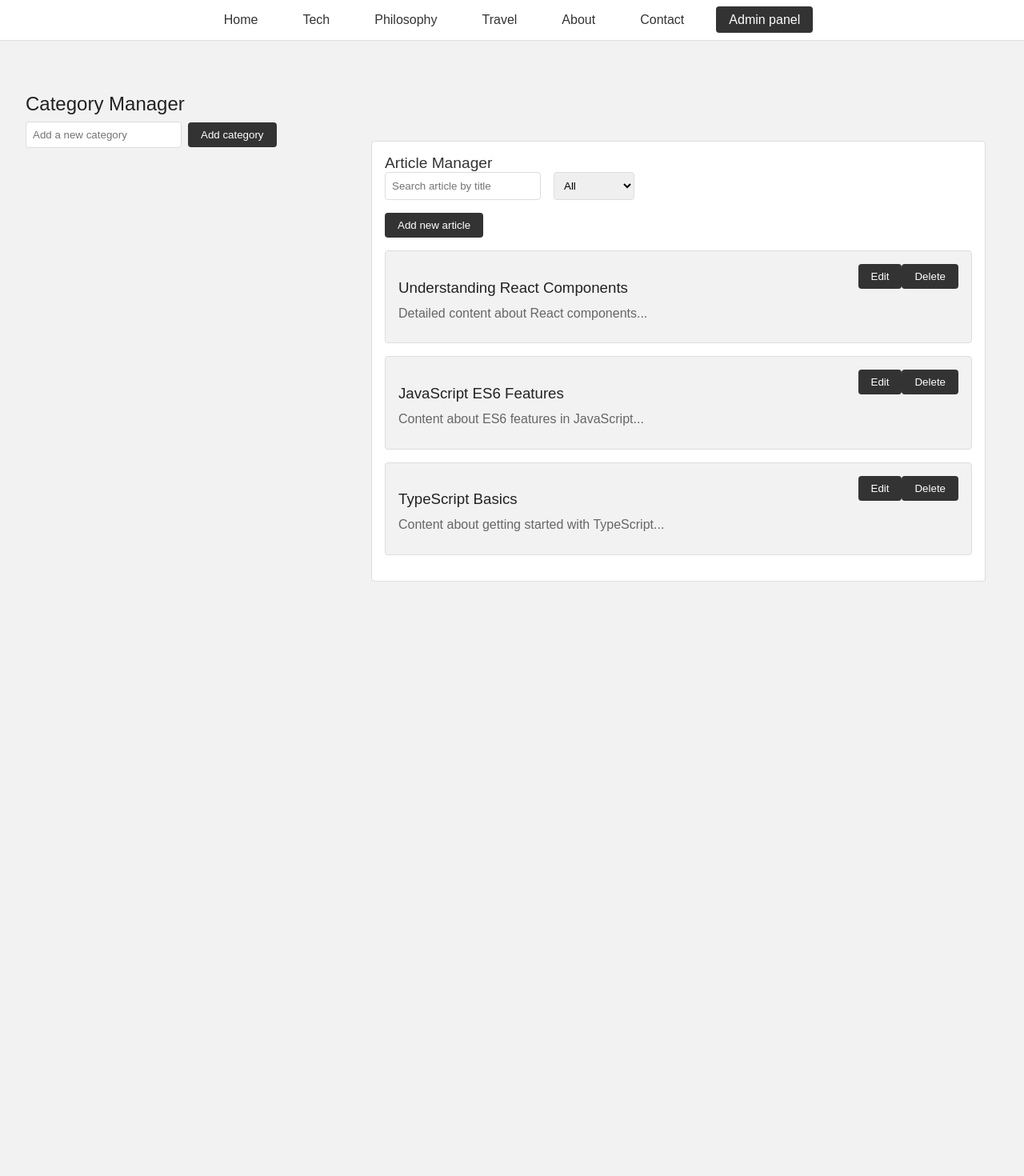
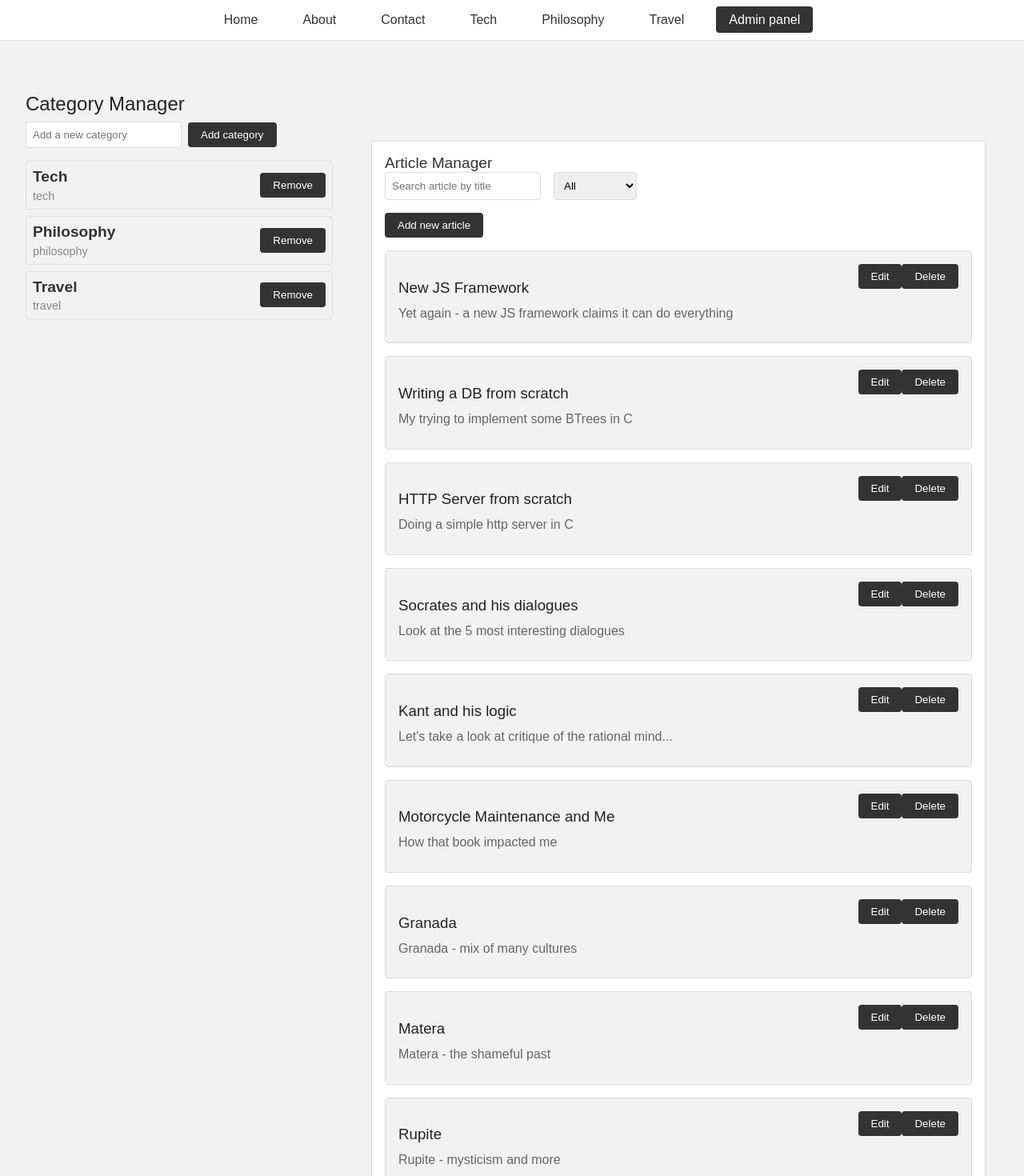
Before and after one commit to rikotsev/markdown-blog, a React (Create React App) app in the folder fe/: page /admin in a window 1280 px wide. Shown: the top 1470 px of the page at 80% size. Before the commit the page ends 800 px from the top, so only its background shows below. Built offline with nearby package versions, Linux system fonts and the light colour scheme.

Commit message:
spike(fe): added more implementation and a common api service

```diff
--- a/fe/src/components/admin/ArticleManager.tsx
+++ b/fe/src/components/admin/ArticleManager.tsx
@@ -1,24 +1,13 @@
 import React, {useState} from "react";
 import styles from './ArticleManager.module.css'
 import {useNavigate} from "react-router-dom";
+import ArticleApi, {Article} from "../../services/ArticleApi";
 
 
-interface DummyArticle {
-    id: string
-    title: string
-    content: string
-}
-
-const initialArticles: DummyArticle[] = [
-    { id: 'article_1', title: 'Understanding React Components', content: 'Detailed content about React components...' },
-    { id: 'article_2', title: 'JavaScript ES6 Features', content: 'Content about ES6 features in JavaScript...' },
-    { id: 'article_3', title: 'TypeScript Basics', content: 'Content about getting started with TypeScript...' },
-];
-
-const categories = ['All', 'React', 'JavaScript', 'TypeScript'];
-
 const ArticleManager: React.FC = () => {
-    const [articles, setArticles] = useState<DummyArticle[]>(initialArticles)
+    const initialArticles = ArticleApi.getInstance().getAllArticles()
+    const initialCategories = ArticleApi.getInstance().getCategories()
+    const [articles, setArticles] = useState<Article[]>(initialArticles)
     const [searchTerm, setSearchTerm] = useState<string>('')
     const [selectedCategory, setSelectedCategory] = useState<string>('All');
     const navigate = useNavigate()
@@ -52,9 +41,10 @@ const ArticleManager: React.FC = () => {
                        onChange={handleSearchChange}
                        value={searchTerm} />
                 <select value={selectedCategory} onChange={handleCategoryChange} className={styles.categoryDropdown}>
-                    {categories.map((category) => (
-                        <option key={category} value={category}>
-                            {category}
+                    <option value="all">All</option>
+                    {initialCategories.map((category) => (
+                        <option key={category.id} value={category.prettyId}>
+                            {category.title}
                         </option>
                     ))}
                 </select>
@@ -67,7 +57,7 @@ const ArticleManager: React.FC = () => {
                     <li key={article.id}>
                         <div>
                             <h3>{article.title}</h3>
-                            <p>{article.content}</p>
+                            <p>{article.description}</p>
                         </div>
                         <div>
                             <button onClick={() => {handleEditArticle(article.id)}}>
--- a/fe/src/components/admin/CategoryManager.module.css
+++ b/fe/src/components/admin/CategoryManager.module.css
@@ -44,6 +44,22 @@
     transition: background-color 0.2s ease;
 }
 
+.category-title {
+    font-size: 1.2rem;
+    font-weight: bold;
+}
+
+.category-subtitle {
+    font-size: 0.9rem;
+    color: #888; /* Lighter color for the subtitle */
+    margin-top: 0.3rem;
+}
+
+.category-text {
+    display: flex;
+    flex-direction: column; /* Stack the title and subtitle vertically */
+}
+
 .category-manager li:hover {
     background-color: #e0e0e0;
 }
--- a/fe/src/components/admin/CategoryManager.tsx
+++ b/fe/src/components/admin/CategoryManager.tsx
@@ -1,21 +1,32 @@
 import React, {useState} from "react";
 import styles from './CategoryManager.module.css'
+import ArticleApi, {Category} from "../../services/ArticleApi";
 
 const CategoryManager: React.FC = () => {
-    const [categories, setCategories] = useState<Set<string>>(new Set());
+
+    const existingCategories = ArticleApi.getInstance().getCategories()
+    const [categories, setCategories] = useState<Set<Category>>(new Set(existingCategories));
     const [newCategory, setNewCategory] = useState<string>('');
 
     const handleAddCategory = () => {
         if (newCategory.trim() !== '') {
-            setCategories((prevCategories) => new Set(prevCategories).add(newCategory.trim()))
+            setCategories((prevCategories) => new Set(prevCategories).add({
+                id: newCategory,
+                prettyId: newCategory,
+                title: newCategory
+            }))
             setNewCategory('')
         }
     };
 
     const handleRemoveCategory = (categoryToRemove: string) => {
         setCategories((prevCategories) => {
-            const updatedCategories = new Set(prevCategories);
-            updatedCategories.delete(categoryToRemove);
+            const updatedCategories = new Set<Category>()
+            prevCategories.forEach(cat => {
+                if (cat.id !== categoryToRemove) {
+                    updatedCategories.add(cat)
+                }
+            })
             return updatedCategories
         })
     };
@@ -42,9 +53,12 @@ const CategoryManager: React.FC = () => {
             <button onClick={handleAddCategory}>Add category</button>
             <ul>
                 {Array.from(categories).map((category) => (
-                    <li key={category}>
-                        {category}
-                        <button onClick={() => handleRemoveCategory(category)}>Remove</button>
+                    <li key={category.id}>
+                        <div className={styles['category-text']}>
+                            <div className={styles['category-title']}>{category.title}</div>
+                            <div className={styles['category-subtitle']}>{category.prettyId}</div>
+                        </div>
+                        <button onClick={() => handleRemoveCategory(category.id)}>Remove</button>
                     </li>
                 ))}
             </ul>
--- a/fe/src/components/menu/MenuBar.tsx
+++ b/fe/src/components/menu/MenuBar.tsx
@@ -1,7 +1,11 @@
 import {Link, NavLink} from "react-router-dom";
 import React from "react";
+import ArticleApi from "../../services/ArticleApi";
 
 const MenuBar: React.FC = () => {
+
+    const categories = ArticleApi.getInstance().getCategories()
+
     return (
         <nav className="navbar">
             <ul>
@@ -9,20 +13,16 @@ const MenuBar: React.FC = () => {
                     <NavLink to="/" className={({ isActive }) => (isActive ? 'active' : '')}>Home</NavLink>
                 </li>
                 <li>
-                    <NavLink to="/category/tech">Tech</NavLink>
-                </li>
-                <li>
-                    <NavLink to="/category/philosophy">Philosophy</NavLink>
-                </li>
-                <li>
-                    <NavLink to="/category/travel">Travel</NavLink>
-                </li>
-                <li>
                     <NavLink to="/about" className={({ isActive }) => (isActive ? 'active' : '')}>About</NavLink>
                 </li>
                 <li>
                     <NavLink to="/contact" className={({ isActive }) => (isActive ? 'active' : '')}>Contact</NavLink>
                 </li>
+                {categories.map((category) => (
+                    <li>
+                        <NavLink to={`/category/${category.prettyId}`} className={({ isActive }) => (isActive ? 'active' : '')}>{category.title}</NavLink>
+                    </li>
+                ))}
                 <li>
                     <NavLink to="/admin">Admin panel</NavLink>
                 </li>
--- a/fe/src/pages/article/Article.tsx
+++ b/fe/src/pages/article/Article.tsx
@@ -1,30 +1,22 @@
 import React from "react";
+import {useParams} from "react-router-dom";
+import ArticleApi from "../../services/ArticleApi";
+import Markdown from "react-markdown";
+import remarkGfm from "remark-gfm";
 
 
 const Article: React.FC = () => {
 
-    const item: ArticleItem = {
-        id: "article_1",
-        title: "Exciting tech news",
-        description: "This is an exciting update, please see it.",
-        content: "This is a very long and elaborate article."
-    }
+    const {id} = useParams<{id: string}>();
+    const article = ArticleApi.getInstance().getArticle(id!)
 
     return (
         <div className="main-content">
             <div className="container">
-                <h1>{item.title}</h1>
-                <p>{item.content}</p>
+                <Markdown remarkPlugins={[remarkGfm]}>{article.content}</Markdown>
             </div>
         </div>
     )
 }
 
-interface ArticleItem {
-    id: string
-    title: string
-    description: string
-    content: string
-}
-
 export default Article;
--- a/fe/src/pages/category/Category.tsx
+++ b/fe/src/pages/category/Category.tsx
@@ -1,27 +1,11 @@
 import React from "react";
 import {Link, useParams} from "react-router-dom";
+import ArticleApi from "../../services/ArticleApi";
 
 const Category: React.FC = () => {
 
     const {category} = useParams<{category: string}>();
-
-    const articles: Article[] = [
-        {
-            id: "article_1",
-            title: "Article 1",
-            description: "This is an example article."
-        },
-        {
-            id: "article_2",
-            title: "Article 2",
-            description: "This is another example article. Please read it."
-        },
-        {
-            id: "article_3",
-            title: "Article 3",
-            description: "The final example article. Please read it."
-        }
-    ]
+    const articles = ArticleApi.getInstance().getArticles(category!)
 
     return (
         <div className="main-content">
@@ -31,7 +15,7 @@ const Category: React.FC = () => {
             <ul className="article-list">
                 {articles.map((article) => (
                     <li key={article.id} className="article-item">
-                        <Link to={`articles/${article.id}`}>
+                        <Link to={`articles/${article.prettyId}`}>
                             <h2>{article.title}</h2>
                         </Link>
                         <p>{article.description}</p>
@@ -42,10 +26,4 @@ const Category: React.FC = () => {
     );
 }
 
-interface Article {
-    id: string
-    title: string
-    description: string
-}
-
 export default Category
--- /dev/null
+++ b/fe/src/services/ArticleApi.ts
@@ -0,0 +1,170 @@
+export default class ArticleApi {
+    private static instance: ArticleApi;
+
+    public static getInstance(): ArticleApi {
+        if (!ArticleApi.instance) {
+            ArticleApi.instance = new ArticleApi()
+        }
+
+        return ArticleApi.instance
+    }
+
+    private categories: Category[];
+
+    private articles: Map<string, Article[]> = new Map<string, Article[]>()
+
+    private constructor() {
+        this.categories = [
+            {
+                id: "cat_1",
+                prettyId: "tech",
+                title: "Tech"
+            }, {
+                id: "cat_2",
+                prettyId: "philosophy",
+                title: "Philosophy"
+            },
+            {
+                id: "cat_3",
+                prettyId: "travel",
+                title: "Travel"
+            }
+        ]
+
+        this.articles.set(this.categories[0].prettyId, [
+            {
+                id: "article_1",
+                prettyId: "new_js_framework",
+                title: "New JS Framework",
+                description: "Yet again - a new JS framework claims it can do everything",
+                content: "# New JS Framework \n" +
+                "--- \n" +
+                "Think about all the possibilities only with this new JS framework\n" +
+                "* [X] it's new\n" +
+                "* [X] it's javascript\n" +
+                "* [ ] it's useful\n" +
+                "\n" +
+                "how is this so popular in today's world honestly?"
+            },
+            {
+                id: "article_2",
+                prettyId: "writing_a_db_from_scratch",
+                title: "Writing a DB from scratch",
+                description: "My trying to implement some BTrees in C",
+                content: "# Writing a DB from scratch"
+            },
+            {
+                id: "article_3",
+                prettyId: "http_server_from_scratch",
+                title: "HTTP Server from scratch",
+                description: "Doing a simple http server in C",
+                content: "# HTTP Server from scratch"
+            }
+        ]);
+
+        this.articles.set(this.categories[1].prettyId, [
+            {
+                id: "article_4",
+                prettyId: "socrates_and_his_dialogues",
+                title: "Socrates and his dialogues",
+                description: "Look at the 5 most interesting dialogues",
+                content: "# Socrates and his dialogues"
+            },
+            {
+                id: "article_5",
+                prettyId: "kant_and_his_logic",
+                title: "Kant and his logic",
+                description: "Let's take a look at critique of the rational mind...",
+                content: "# Kant and his logic"
+            },
+            {
+                id: "article_6",
+                prettyId: "motorcycle_maintenance_and_me",
+                title: "Motorcycle Maintenance and Me",
+                description: "How that book impacted me",
+                content: "# Motorcycle Maintenance and Me"
+            }
+        ]);
+
+        this.articles.set(this.categories[2].prettyId, [
+            {
+                id: "article_7",
+                prettyId: "granada",
+                title: "Granada",
+                description: "Granada - mix of many cultures",
+                content: "# Granada"
+            },
+            {
+                id: "article_8",
+                prettyId: "matera",
+                title: "Matera",
+                description: "Matera - the shameful past",
+                content: "# Matera"
+            },
+            {
+                id: "article_9",
+                prettyId: "rupite",
+                title: "Rupite",
+                description: "Rupite - mysticism and more",
+                content: "# Rupite"
+            }
+        ]);
+
+    }
+
+    public getArticles(categoryPrettyId: string): Article[] {
+        const result = this.articles.get(categoryPrettyId)
+        if (!result) {
+            return []
+        }
+
+        return result
+    }
+
+    public getAllArticles(): Article[] {
+        return  Array.from(this.articles.values()).flat();
+    }
+
+    public getCategories(): Category[] {
+        return this.categories
+    }
+
+    public addCategory(category: Category) {
+        this.categories.push(category)
+    }
+
+    public addArticle(categoryPrettyId: string, article: Article) {
+        this.articles.get(categoryPrettyId)?.push(article)
+    }
+
+    public getArticle(articlePrettyId: string): Article {
+        const match = Array.from(this.articles.values()).flat().filter(item => item.prettyId === articlePrettyId)
+
+        if (match.length == 0) {
+            throw "failed to find article with id: " + articlePrettyId
+        }
+
+        return match[0]
+    }
+}
+
+export interface DedicatedPage {
+    id: string
+    prettyId: string
+    title: string
+    content: string
+}
+
+export interface Article {
+    id: string
+    prettyId: string
+    title: string
+    description: string
+    content: string
+}
+
+export interface Category {
+    id: string
+    prettyId: string
+    title: string
+}
```
